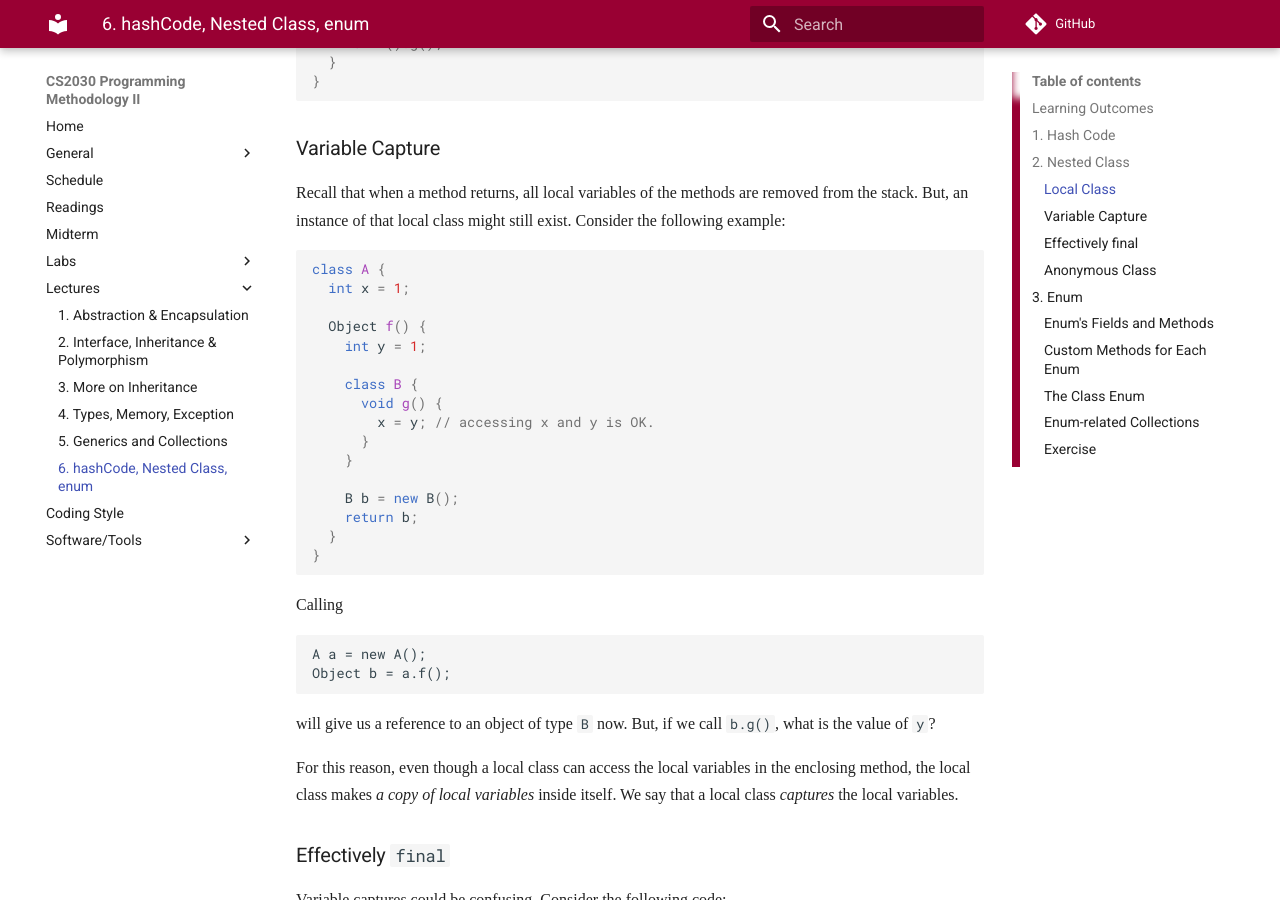
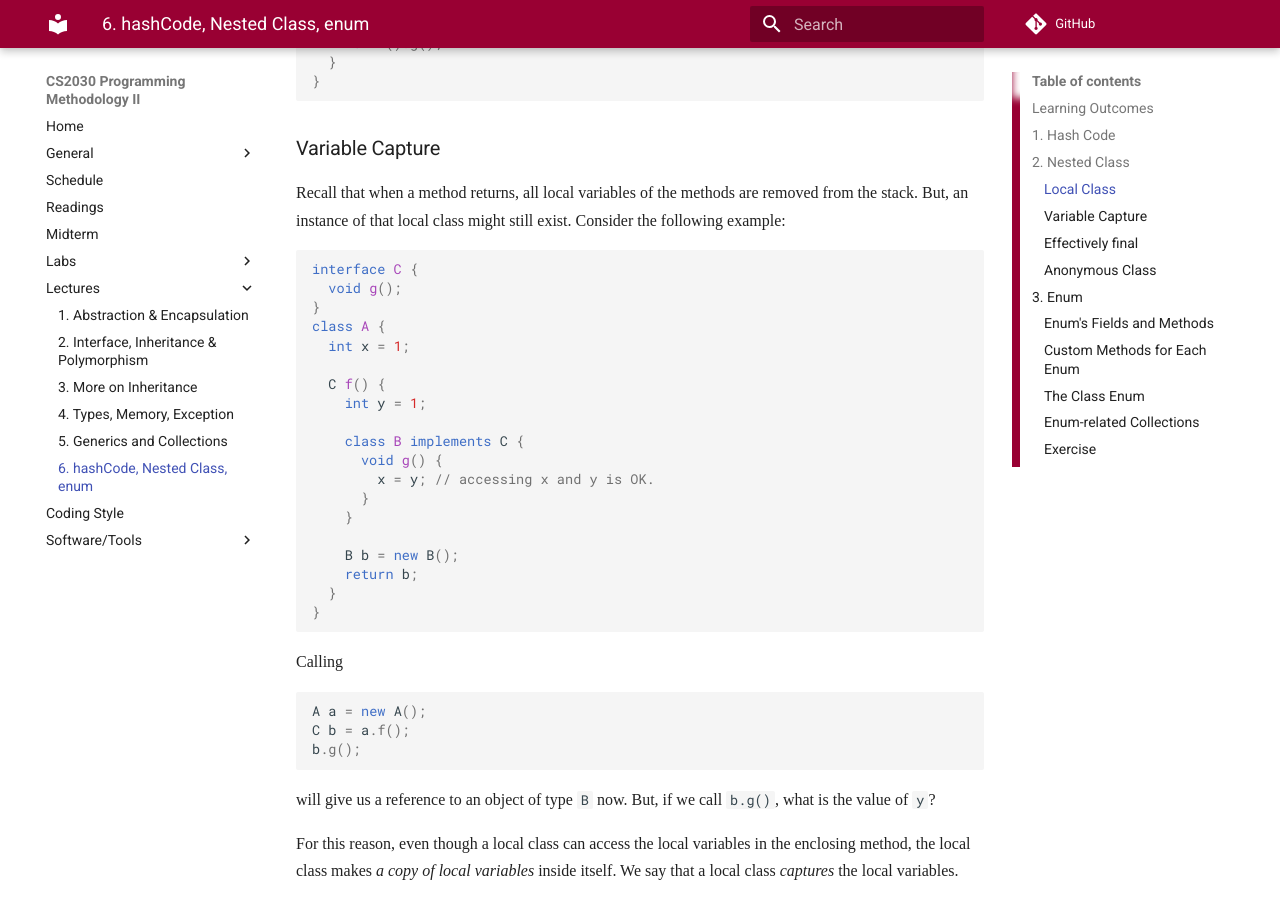
Before and after one commit to nus-cs2030/1718-s2, an MkDocs documentation site: the page built from docs/lec06.md, in a window 1280 px wide and 900 px high, scrolled down 4644 px. Built offline with MkDocs 1.6.1 and Material for MkDocs 9.7.7, drawn with Linux system fonts in a browser that asks for light colours; nearby versions of some CDN libraries; some web fonts are replaced; comment, search, counter and statistics services are not loaded; old or Windows-style settings are respelled for this version of MkDocs.

Commit message:
Fix bug in variable capture example

````diff
--- a/docs/lec06.md
+++ b/docs/lec06.md
@@ -166,13 +166,16 @@ class A {
 Recall that when a method returns, all local variables of the methods are removed from the stack.  But, an instance of that local class might still exist.  Consider the following example:
 
 ```Java
+interface C {
+  void g();
+}
 class A {
   int x = 1;
 
-  Object f() {
+  C f() {
 	int y = 1;
 
-	class B {
+	class B implements C {
 	  void g() {
 		x = y; // accessing x and y is OK.
 	  }
@@ -185,9 +188,10 @@ class A {
 ```
 
 Calling
-```
+```Java
 A a = new A();
-Object b = a.f();
+C b = a.f();
+b.g();
 ```
 
 will give us a reference to an object of type `B` now.  But, if we call `b.g()`, what is the value of `y`?
````
